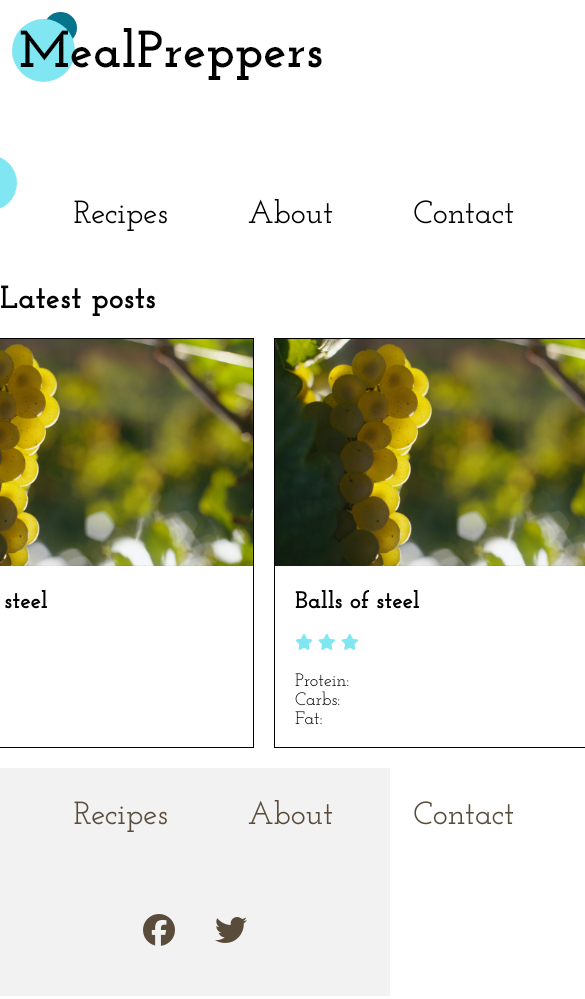
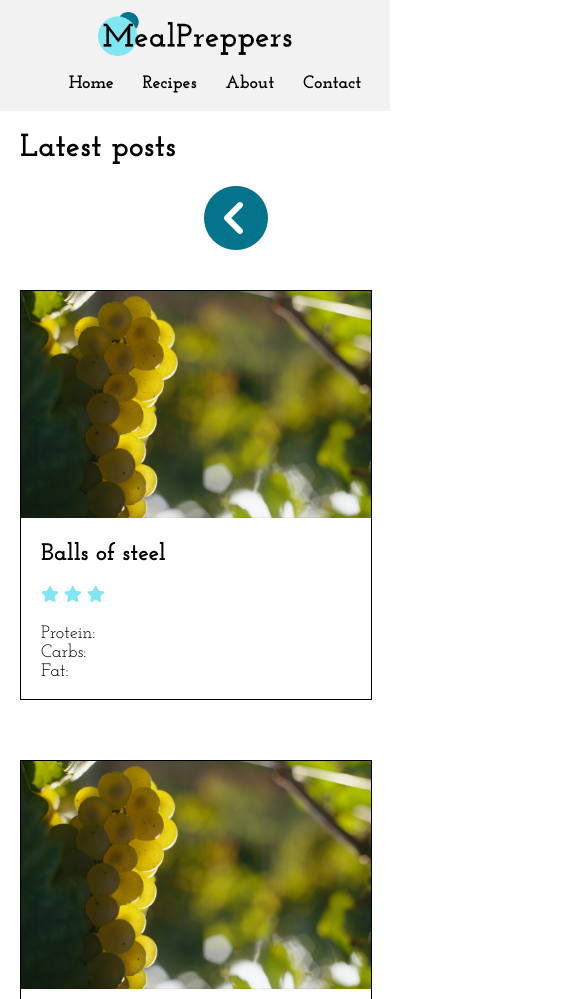
Before and after one commit to Noroff-FEU-Assignments/project-exam-1-Havard52, a plain HTML site: page index.html in a window 390 px wide. Shown: the top 999 px of the page, 585 px wide, since content can reach past the window. Drawn offline with Linux system fonts and the light colour scheme; a script that the page names is missing.

Commit message:
Mobile update
oppgradert til mobilen del 1. Header og footer.

```diff
--- a/css/styles.css
+++ b/css/styles.css
@@ -1,4 +1,5 @@
-h1 {font-family: 'Josefin Slab', serif;}
+h1 {font-family: 'Josefin Slab', serif;
+margin-left: 20px;}
 h2 {font-family: 'Josefin Slab', serif;
 margin-left: 20px;}
 label {font-family: 'Josefin Slab', serif;
@@ -36,13 +37,11 @@ button:hover {
 }
 
 nav ul {
-    font-family: 'Josefin Slab', serif;
     list-style: none;
     font-size: xx-large;
     font-weight: 500;
-    justify-content: center;
     display:flex;
-    gap: 80px;
+    justify-content: space-evenly;
     align-items: flex-end;
 }
 
@@ -74,21 +73,23 @@ a {
 }
 
 /*Home*/
-
 .latestPostContainer {
     display: flex;
     justify-content: center;
     gap: 20px;
     align-items: center;
     margin-bottom: 20px;
+    flex-wrap: wrap;
 }
 
 .fa-circle-chevron-left {
+    display: none;
     position: relative;
     right: -40px;
 }
 
 .fa-circle-chevron-right {
+    display: none;
     position: relative;
     right: 40px;
 }
@@ -98,18 +99,20 @@ a {
 }
 
 .postContainer {
-    width: 350px;
+    margin: 20px;
+    max-width: 350px;
     border: solid 1px;
 }
 .postContainer img{
-    width: 350px;
+    max-width: 350px;
+    margin: auto;
 }
 
 .postContainer h2 {
     margin: 20px;
 }
+
 /*recipes*/
-
 .recipePostContainer {
     display: flex;
     flex-direction: column;
@@ -145,7 +148,6 @@ max-width: 400px;
 }
 
 /*About*/
-
 .aboutContainer {
     display: flex;
     margin-bottom: 20px;
@@ -219,3 +221,25 @@ footer i {
     justify-content: center;
     gap: 40px;
 }
+
+@media only screen and (max-width: 600px) {
+    header {
+        background-color: #F2F2F2;
+    }
+
+    #logo {
+        display: block;
+        margin-left: auto;
+        margin-right: auto;
+        width: 50%;
+        margin-bottom: 10px;
+    }
+
+    nav ul {
+        font-size: large;
+        font-weight: 700;
+    }
+    .bubbles {
+        display: none;
+    }
+}
```
